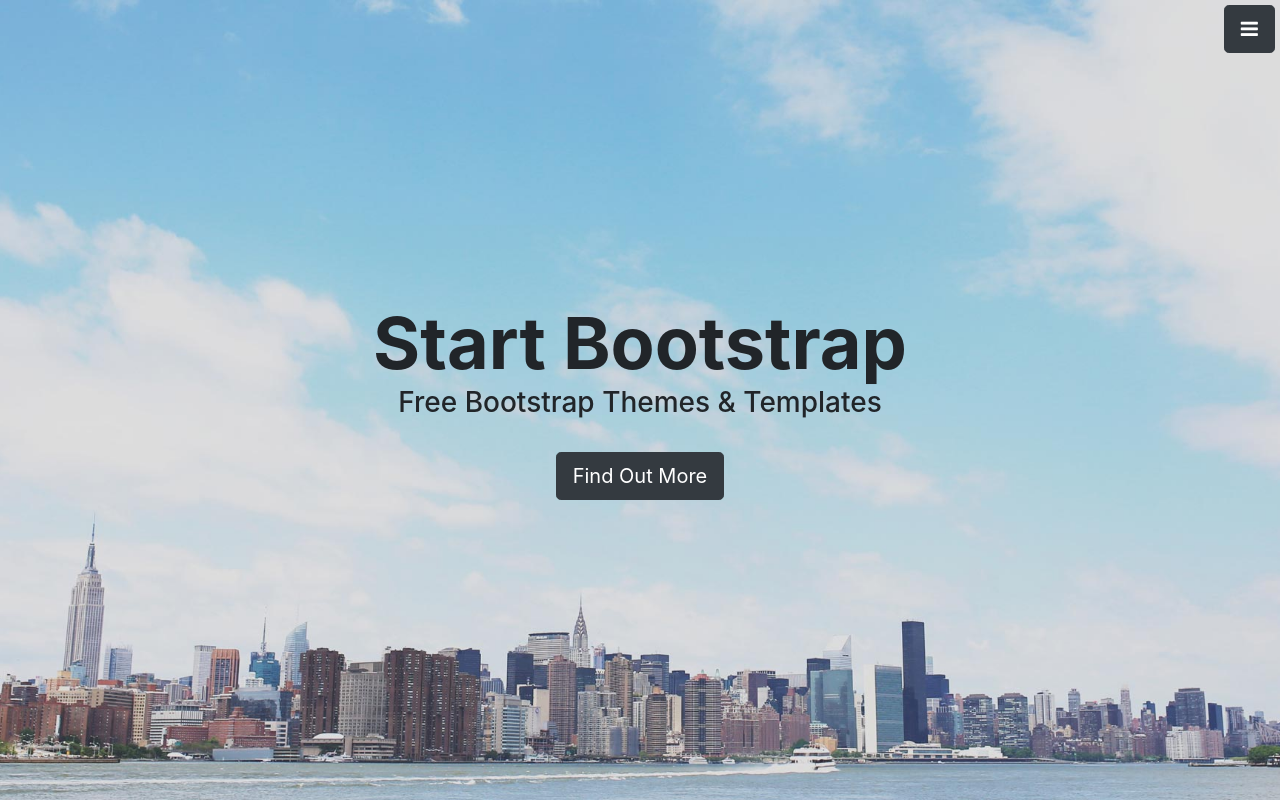
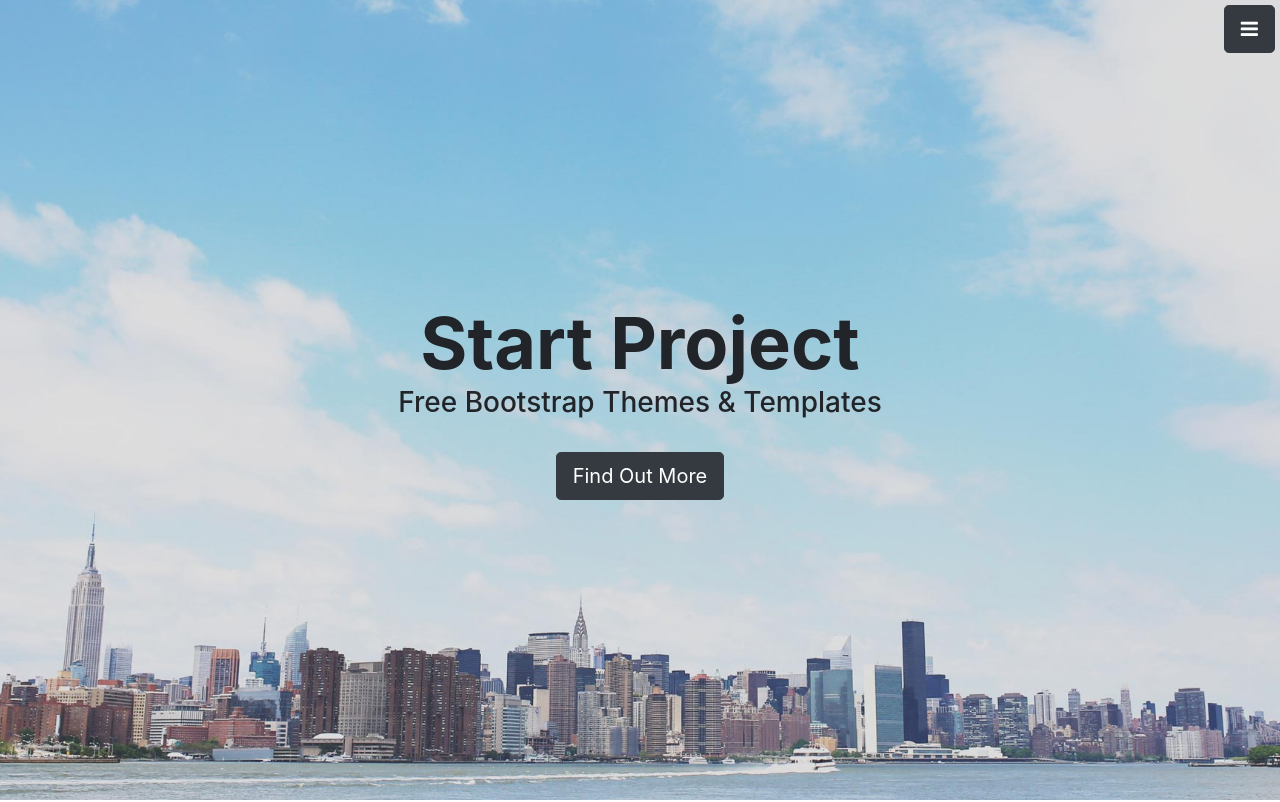
Before and after one commit to wfaizuwan/SCM_Mini_Project, a website with bundled scripts: page index.html in a window 1280 px wide. Shown: the top 802 px of the page. Built offline with nearby package versions, Linux system fonts and the light colour scheme.

Commit message:
Update line 59
Start Project

```diff
--- a/index.html
+++ b/index.html
@@ -56,7 +56,7 @@
     <!-- Header -->
     <header class="header" id="top">
       <div class="text-vertical-center">
-        <h1>Start Bootstrap</h1>
+        <h1>Start Project</h1>
         <h3>Free Bootstrap Themes &amp; Templates</h3>
         <br>
         <a href="#about" class="btn btn-dark btn-lg js-scroll-trigger">Find Out More</a>
```
